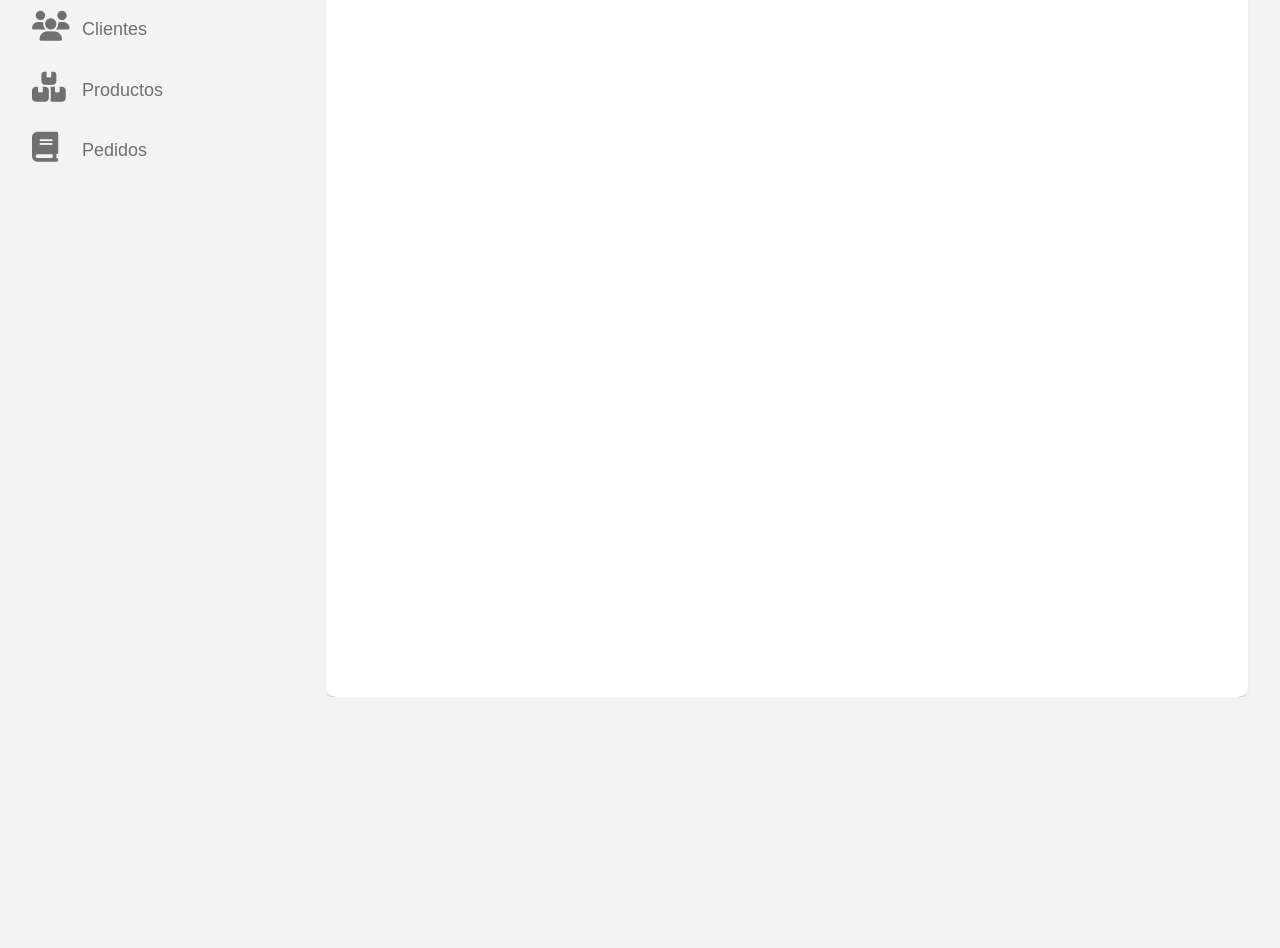
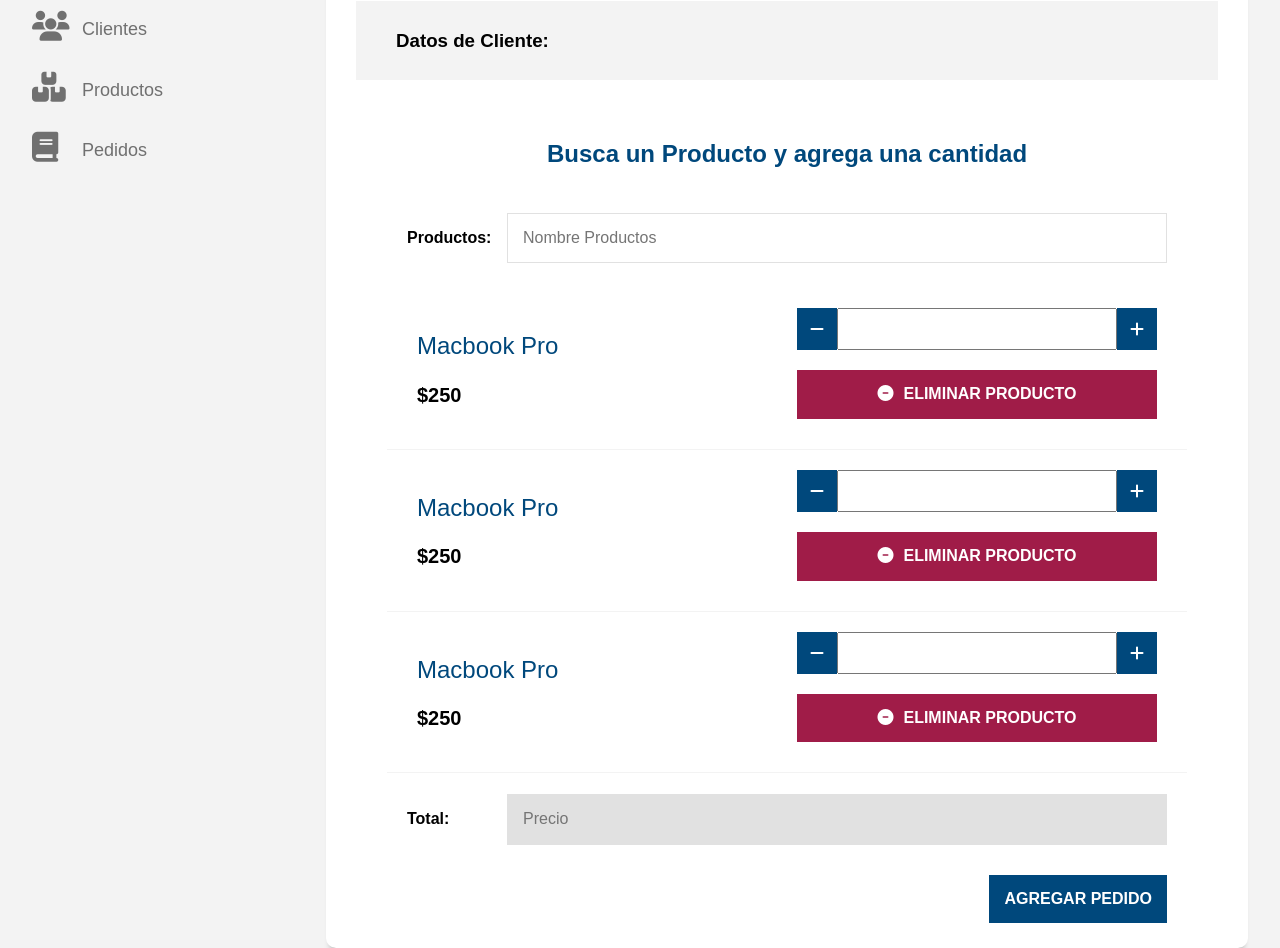
Before and after one commit to miguelortiz-code/admin-api, a React (Vite) app: page /orders/new-order/1 in a window 1280 px wide. Shown: the part 220-1168 px from the top of the page. Before the commit the page ends 917 px from the top, so only its background shows below. Built offline with nearby package versions, Linux system fonts and the light colour scheme; no server answers.

Commit message:
feat: create customer record when placing an order.

```diff
--- a/src/pages/orders/NewOrder.jsx
+++ b/src/pages/orders/NewOrder.jsx
@@ -1,5 +1,111 @@
+import { useState, useEffect } from "react";
+import {useParams} from 'react-router-dom';
+import { customerAxios } from '../../config/axios.js';
+
 export const NewOrder = () => {
-    return(
-        <h2>Nuevo Pedido</h2>
-    )
-}
+
+    // Obtener el ID del cliente
+    const { id } = useParams();
+
+    // State
+    const [customer, setCustomer] = useState ({});
+
+    useEffect(() => {
+        // Obtener la información del cliente
+        const queryCustomer = async () =>{
+            const res = await customerAxios.get(`/customer/${id}`);
+            setCustomer(res.data.data);
+        };
+        queryCustomer();
+    }, []);
+
+
+
+  return (
+    <>
+      <h2>Nuevo Pedido</h2>
+
+      <div className="ficha-cliente">
+        <h3>Datos de Cliente: </h3>
+        <p>{customer.name} {customer.lastname}</p>
+        <p>{customer.email}</p>
+        <p>{customer.telefono}</p>
+      </div>
+
+      <form>
+        <legend>Busca un Producto y agrega una cantidad</legend>
+
+        <div className="campo">
+          <label>Productos:</label>
+          <input type="text" placeholder="Nombre Productos" name="productos" />
+        </div>
+
+        <ul className="resumen">
+          <li>
+            <div className="texto-producto">
+              <p className="nombre">Macbook Pro</p>
+              <p className="precio">$250</p>
+            </div>
+            <div className="acciones">
+              <div className="contenedor-cantidad">
+                <i className="fas fa-minus"></i>
+                <input type="text" name="cantidad" />
+                <i className="fas fa-plus"></i>
+              </div>
+              <button type="button" className="btn btn-rojo">
+                <i className="fas fa-minus-circle"></i>
+                Eliminar Producto
+              </button>
+            </div>
+          </li>
+          <li>
+            <div className="texto-producto">
+              <p className="nombre">Macbook Pro</p>
+              <p className="precio">$250</p>
+            </div>
+            <div className="acciones">
+              <div className="contenedor-cantidad">
+                <i className="fas fa-minus"></i>
+                <input type="text" name="cantidad" />
+                <i className="fas fa-plus"></i>
+              </div>
+              <button type="button" className="btn btn-rojo">
+                <i className="fas fa-minus-circle"></i>
+                Eliminar Producto
+              </button>
+            </div>
+          </li>
+          <li>
+            <div className="texto-producto">
+              <p className="nombre">Macbook Pro</p>
+              <p className="precio">$250</p>
+            </div>
+            <div className="acciones">
+              <div className="contenedor-cantidad">
+                <i className="fas fa-minus"></i>
+                <input type="text" name="cantidad" />
+                <i className="fas fa-plus"></i>
+              </div>
+              <button type="button" className="btn btn-rojo">
+                <i className="fas fa-minus-circle"></i>
+                Eliminar Producto
+              </button>
+            </div>
+          </li>
+        </ul>
+        <div className="campo">
+          <label>Total:</label>
+          <input
+            type="number"
+            name="precio"
+            placeholder="Precio"
+            readonly="readonly"
+          />
+        </div>
+        <div className="enviar">
+          <input type="submit" className="btn btn-azul" value="Agregar Pedido" />
+        </div>
+      </form>
+    </>
+  );
+};
```
